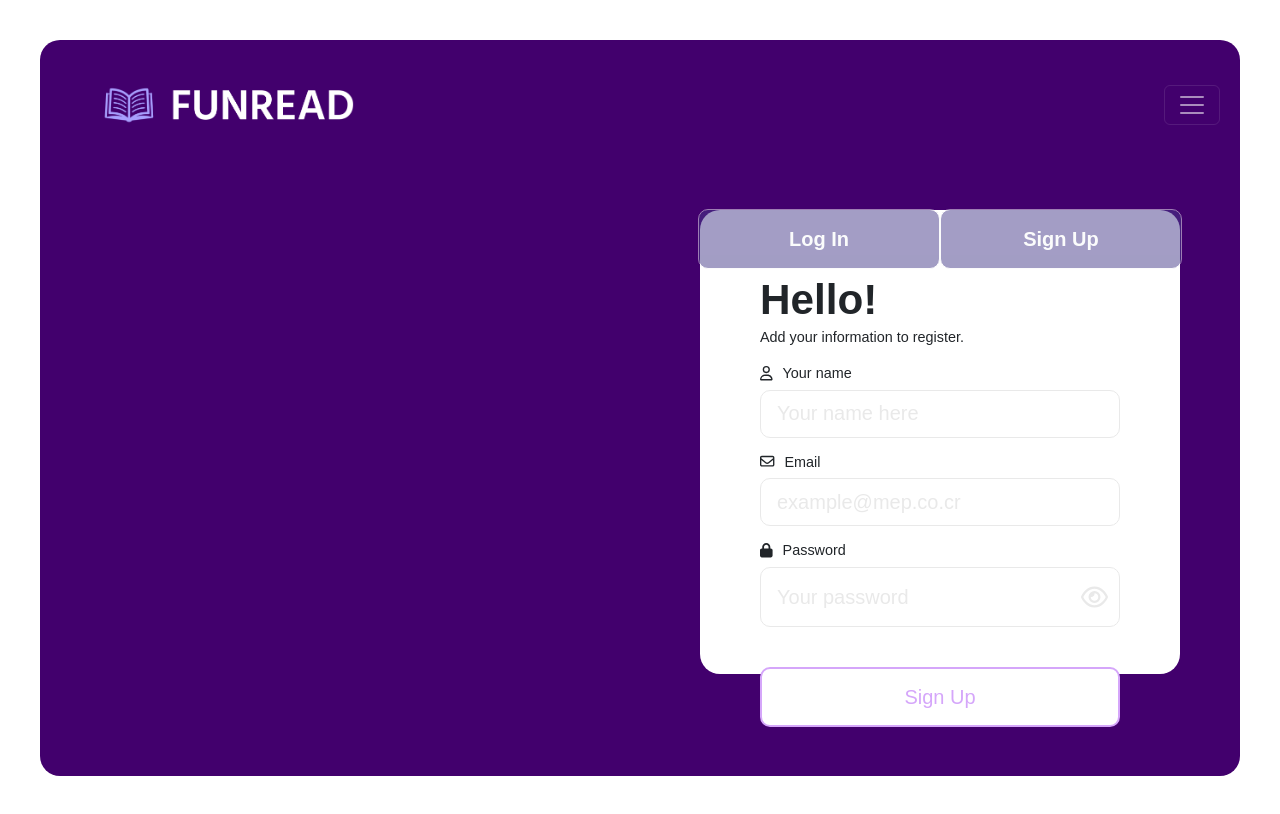
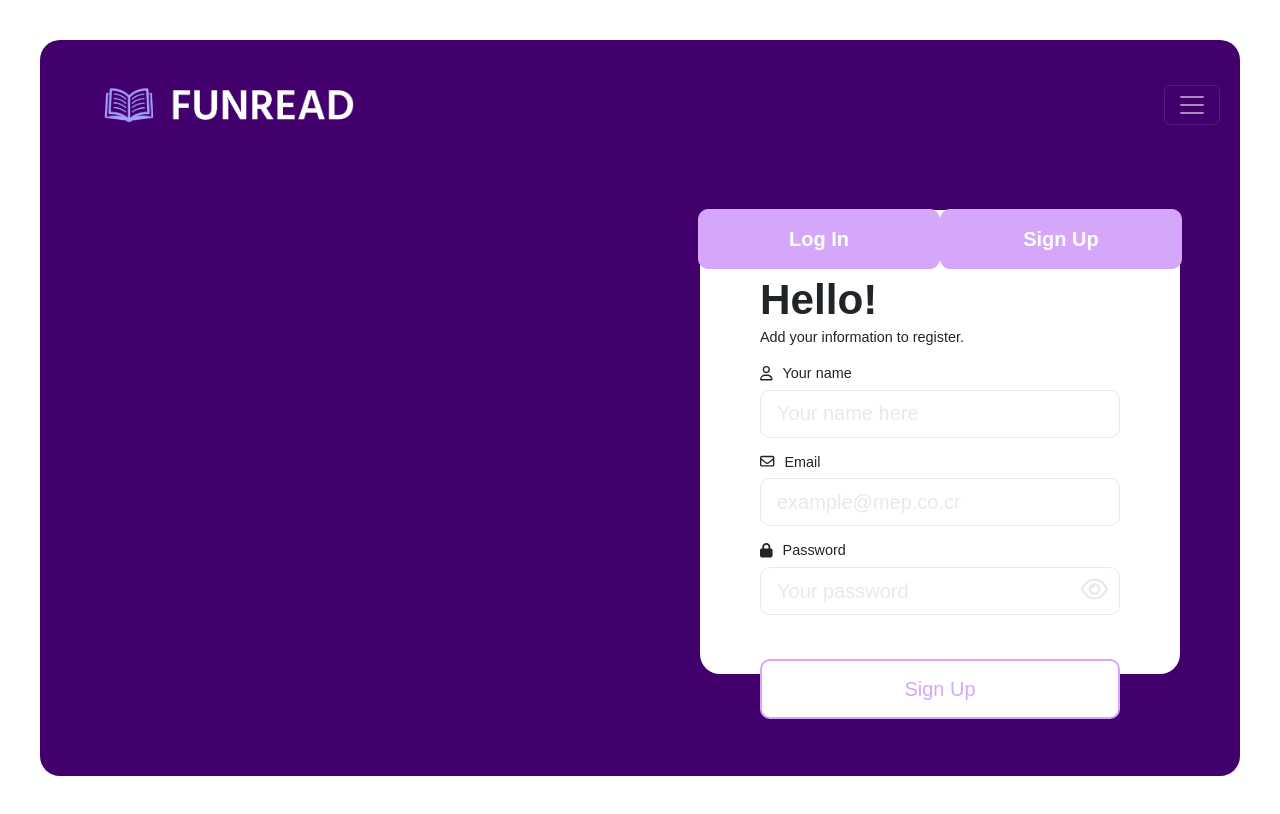
Before and after one commit to Funread/funread, a React (Create React App) app in the folder frontend/: page / in a window 1280 px wide. Both pictures are taken after a click on the button "Sign Up". Built offline with nearby package versions, Linux system fonts and the light colour scheme.

Commit message:
Fixes a estilos y error de DOM

```diff
--- a/frontend/src/Components/LandingPage/LandingPage.jsx
+++ b/frontend/src/Components/LandingPage/LandingPage.jsx
@@ -5,32 +5,23 @@ import SignUp from "../SignUp/SignUp";
 import WelcomeFooter from "../Shared/WelcomeFooter/WelcomeFooter";
 import "./LandingPage.css";
 import LogIn from "../LogIn/LogIn";
-import {useState} from "react";
-
-
+import { useState } from "react";
 
 function LandingPage() {
-  const[login, setLogin] = useState(true);
-  const[signup, setSignup] = useState(false);
+  const [login, setLogin] = useState(true);
+  const [signup, setSignup] = useState(false);
   return (
     <div>
       <div className="background" style={{ backgroundColor: "#42006D" }}>
         <Header />
 
-
-          {login ? <LogIn setLogin={setLogin} setSignup={setSignup}/>:null}
-          {login ? <WelcomeFooter message={"Welcome Back!"} />:null}
-          {signup ? <SignUp setSignup={setSignup} setLogin={setLogin} />:null}
-          {signup ? <WelcomeFooter message={"Welcome!"} />:null}
-
-          {/* {signup ? <SignUp/>:null} */}
-          {/* <SignUp /> */}
-
+        {login ? <LogIn setLogin={setLogin} setSignup={setSignup} /> : null}
+        {login ? <WelcomeFooter message={"Welcome Back!"} /> : null}
+        {signup ? <SignUp setSignup={setSignup} setLogin={setLogin} /> : null}
+        {signup ? <WelcomeFooter message={"Welcome!"} /> : null}
       </div>
     </div>
   );
-
-
 }
 
 export default LandingPage;
--- a/frontend/src/Components/LogIn/LogIn.css
+++ b/frontend/src/Components/LogIn/LogIn.css
@@ -31,8 +31,23 @@
 
 .form-control-lg {
   min-width: 100%;
-  height: 60px;
+  margin-bottom: 0.5vh;
+  height: 5vh;
   border-radius: 10px;
+  border-style: solid;
+  border-color: #e9e9e9;
+  color: #e9e9e9;
+  box-shadow: none !important;
+}
+
+.form-control-lg-filled {
+  min-width: 100%;
+  margin-bottom: 0.5vh;
+  height: 5vh;
+  border-radius: 10px;
+  border-style: solid;
+  border-color: #42006d;
+  color: #42006d;
 }
 
 .login-form-button {
--- a/frontend/src/Components/LogIn/LogIn.jsx
+++ b/frontend/src/Components/LogIn/LogIn.jsx
@@ -106,13 +106,13 @@ function LogIn(props) {
           </div>
         </Form.Group>
         <Form.Group>
-          <div class="mb-3 form-check titles-login">
+          <div className="mb-3 form-check titles-login">
             <input
               type="checkbox"
               className="form-check-input"
               id="rememberMeCheck"
             />
-            <label className="form-check-label" for="rememberMeCheck">
+            <label className="form-check-label" htmlFor="rememberMeCheck">
               Remember me
             </label>
           </div>
--- a/frontend/src/Components/Shared/CustomButton/CustomButton.css
+++ b/frontend/src/Components/Shared/CustomButton/CustomButton.css
@@ -1,20 +1,33 @@
-.custom-button {
-  /* margin-right: 40px; */
-  width: 50% !important;
-}
-
-.account-button-content {
-  width: 120px;
+.account-button {
+  width: 50%;
   height: 60px;
   font-size: 20px;
   font-weight: bold;
   border-radius: 10px;
   font-family: Arial, Helvetica, sans-serif;
-  background-color:darkslateblue;
-  opacity: 0.5;
+  border-style: solid;
+  border-color: #d5a6fa;
+  background: #d5a6fa;
+  color: white;
   min-width: 6vw;
 }
 
-/* .style-button{
-  margin
-} */
+.account-button:hover {
+  background: #d5a6fa;
+  border-style: solid;
+  border-color: #d5a6fa;
+  color: white;
+}
+
+.account-button:focus {
+  background: #42006d;
+  border-style: solid;
+  border-color: #42006d;
+  color: white;
+}
+
+.account-button-focused {
+  background: #42006d;
+  border-style: solid;
+  border-color: white;
+}
--- a/frontend/src/Components/Shared/CustomButton/CustomButton.jsx
+++ b/frontend/src/Components/Shared/CustomButton/CustomButton.jsx
@@ -1,32 +1,38 @@
-import React from "react";
+import React, { useState } from "react";
 import "./CustomButton.css";
 import { Button } from "react-bootstrap";
 
+function CustomButton(props) {
+  const [state, setState] = useState(false);
 
-class CustomButton extends React.Component {
-  render() {
+  const setName = () => {
+    if (props.name === "Log In") {
+      props.setLogin(true);
+      props.setSignup(false);
+    } else {
+      props.setSignup(true);
+      props.setLogin(false);
+    }
+  };
+
+  const setFocus = () => {
+    setState(!state);
+  };
+
   return (
     <>
       <Button
-          className="custom-button account-button-content"
         variant="outline-light"
         onClick={() => {
-            if(this.props.name === "Log In"){
-              {this.props.setLogin(true)}
-              {this.props.setSignup(false)}
-            }else if(this.props.name === "Sign Up"){
-              {this.props.setSignup(true)}
-              {this.props.setLogin(false)}
-            }
-
-
+          setName();
+          setFocus();
         }}
+        className={"account-button " + (state ? "account-button-focused" : "")}
       >
-          {this.props.name}
+        {props.name}
       </Button>
     </>
   );
 }
-}
 
 export default CustomButton;
--- a/frontend/src/Components/Shared/Header/Header.css
+++ b/frontend/src/Components/Shared/Header/Header.css
@@ -16,10 +16,25 @@
 .menu-options-content {
   float: left;
   margin-right: 20px;
+  color: #d5a6fa;
 }
 
-.account-button {
-  margin-right: 20px;
+.navbar .navbar-nav .nav-link:hover {
+  text-decoration: underline 5px;
+  text-underline-offset: 15px;
+  color: #d5a6fa;
+}
+
+.navbar .navbar-nav .nav-link:focus {
+  text-decoration: underline 5px;
+  text-underline-offset: 15px;
+  color: white;
+}
+
+.navbar .navbar-nav .nav-link:active {
+  text-decoration: underline 5px;
+  text-underline-offset: 15px;
+  color: white;
 }
 
 .main-header {
--- a/frontend/src/Components/SignUp/SignUp.css
+++ b/frontend/src/Components/SignUp/SignUp.css
@@ -31,12 +31,23 @@
 
 .form-control-lg {
   min-width: 100%;
-  height: 60px;
+  margin-bottom: 0.5vh;
+  height: 5vh;
   border-radius: 10px;
   border-style: solid;
   border-color: #e9e9e9;
   color: #e9e9e9;
   box-shadow: none !important;
+}
+
+.form-control-lg-filled {
+  min-width: 100%;
+  margin-bottom: 0.5vh;
+  height: 5vh;
+  border-radius: 10px;
+  border-style: solid;
+  border-color: #42006d;
+  color: #42006d;
 }
 
 .signup-form-button {
@@ -94,11 +105,6 @@
   font-size: 1.8vh;
 }
 
-.responsive-text {
-  margin-bottom: 0.5vh;
-  height: 5vh;
-}
-
 .password-button {
   background: transparent;
   border-style: none;
--- a/frontend/src/Components/SignUp/SignUp.jsx
+++ b/frontend/src/Components/SignUp/SignUp.jsx
@@ -30,9 +30,9 @@ function SignUp(props) {
   const isEmpty = (data, id) => {
     data !== ""
       ? (document.getElementById(id).className =
-          "form-control-lg-filled form-control form-control-lg responsive-text")
+          "form-control-lg-filled form-control form-control-lg")
       : (document.getElementById(id).className =
-          "form-control-lg form-control form-control-lg responsive-text");
+          "form-control-lg form-control form-control-lg");
   };
 
   useEffect(() => {
@@ -77,7 +77,7 @@ function SignUp(props) {
                 setName(e.target.value);
                 isEmpty(e.target.value, "nameInput");
               }}
-              className="form-control-lg responsive-text"
+              className="form-control-lg"
               placeholder="Your name here"
               required
             />
```
Lines whose indentation alone changed are shown as unchanged.
